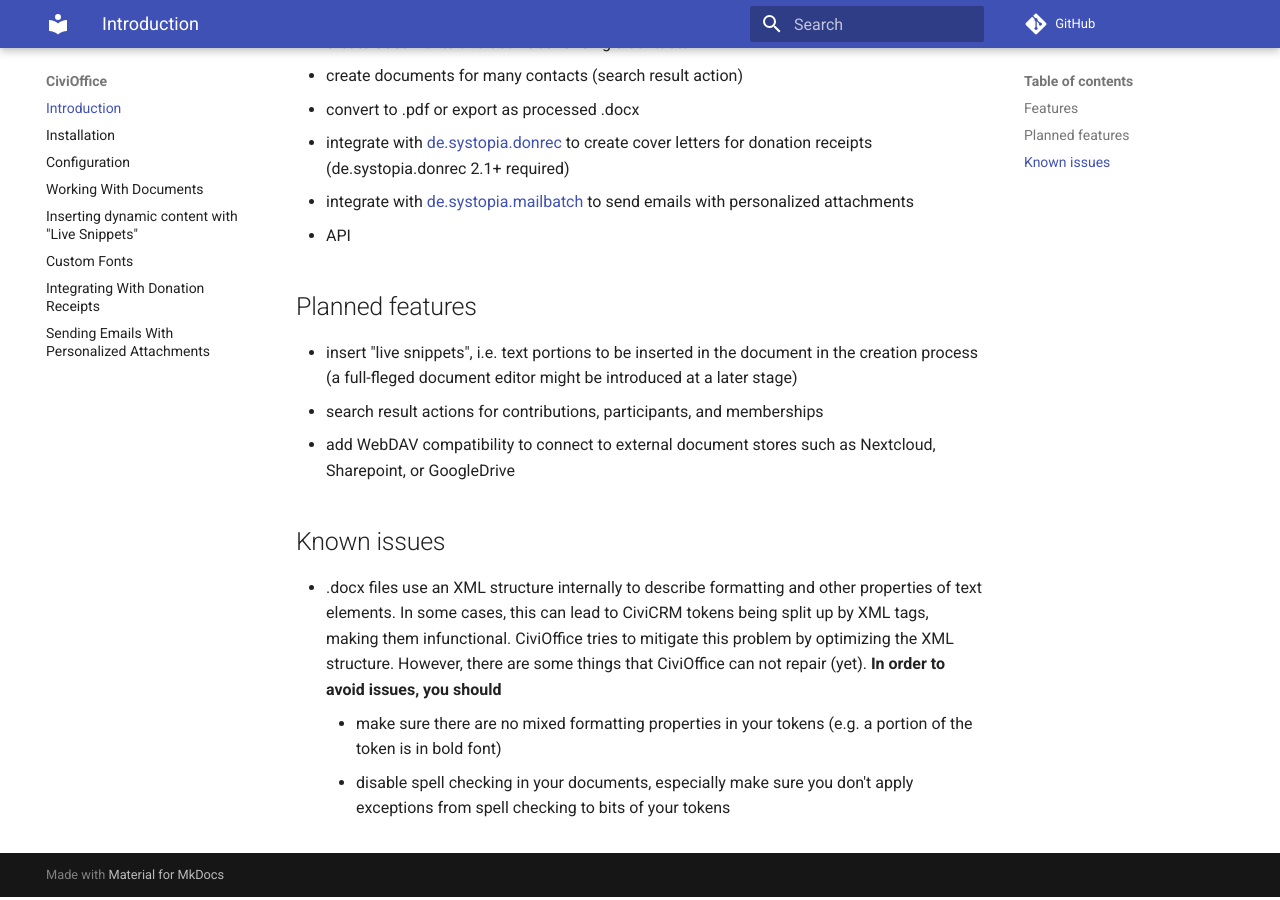
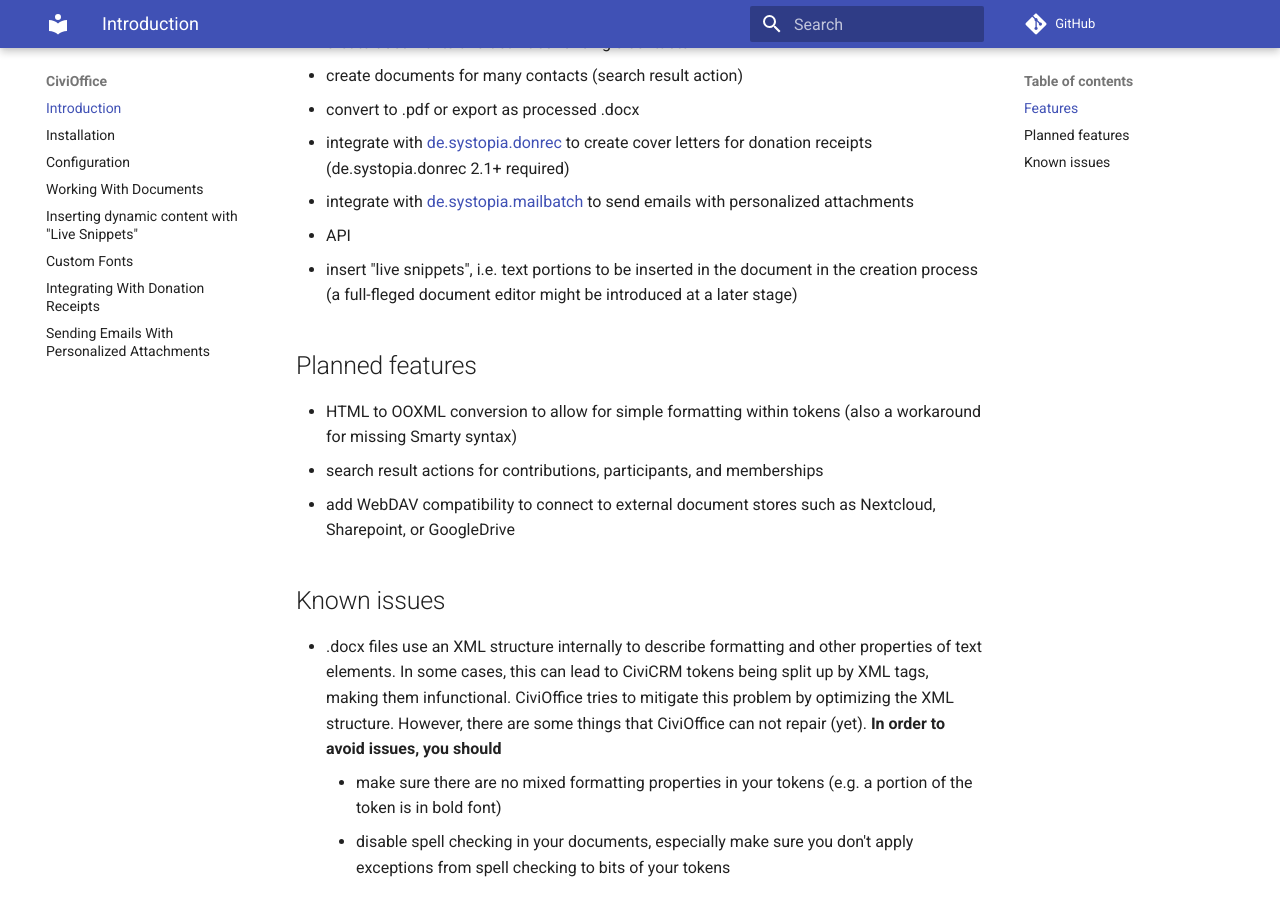
Before and after one commit to systopia/de.systopia.civioffice, an MkDocs documentation site: the page built from docs/index.md, in a window 1280 px wide and 900 px high, scrolled down 689 px. Built offline with MkDocs 1.6.1 and Material for MkDocs 9.7.7, drawn with Linux system fonts in a browser that asks for light colours; comment, search, counter and statistics services are not loaded.

Commit message:
Update index.md

```diff
--- a/docs/index.md
+++ b/docs/index.md
@@ -34,12 +34,12 @@ the server for this purpose.
   with [de.systopia.mailbatch](https://github.com/systopia/de.systopia.mailbatch)
   to send emails with personalized attachments
 + API
-
-## Planned features
-
 + insert "live snippets", i.e. text portions to be inserted in the document in
   the creation process (a full-fleged document editor might be introduced at a
   later stage)
+
+## Planned features
++ HTML to OOXML conversion to allow for simple formatting within tokens (also a workaround for missing Smarty syntax)
 + search result actions for contributions, participants, and memberships
 + add WebDAV compatibility to connect to external document stores such as
   Nextcloud, Sharepoint, or GoogleDrive
```
